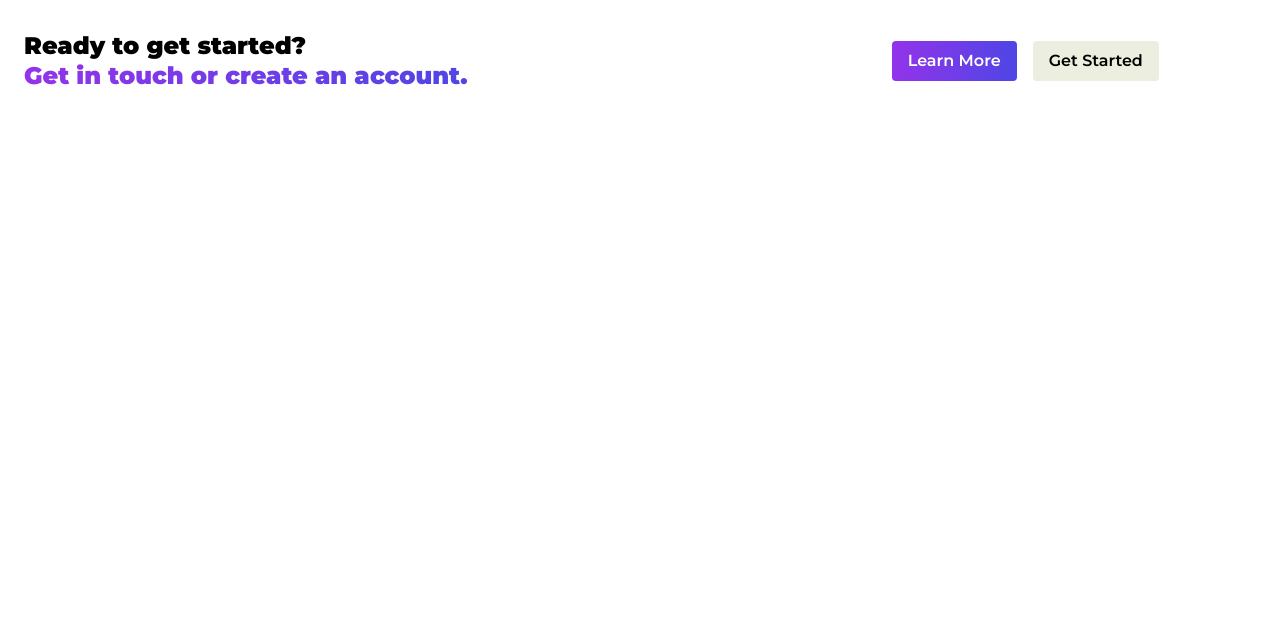
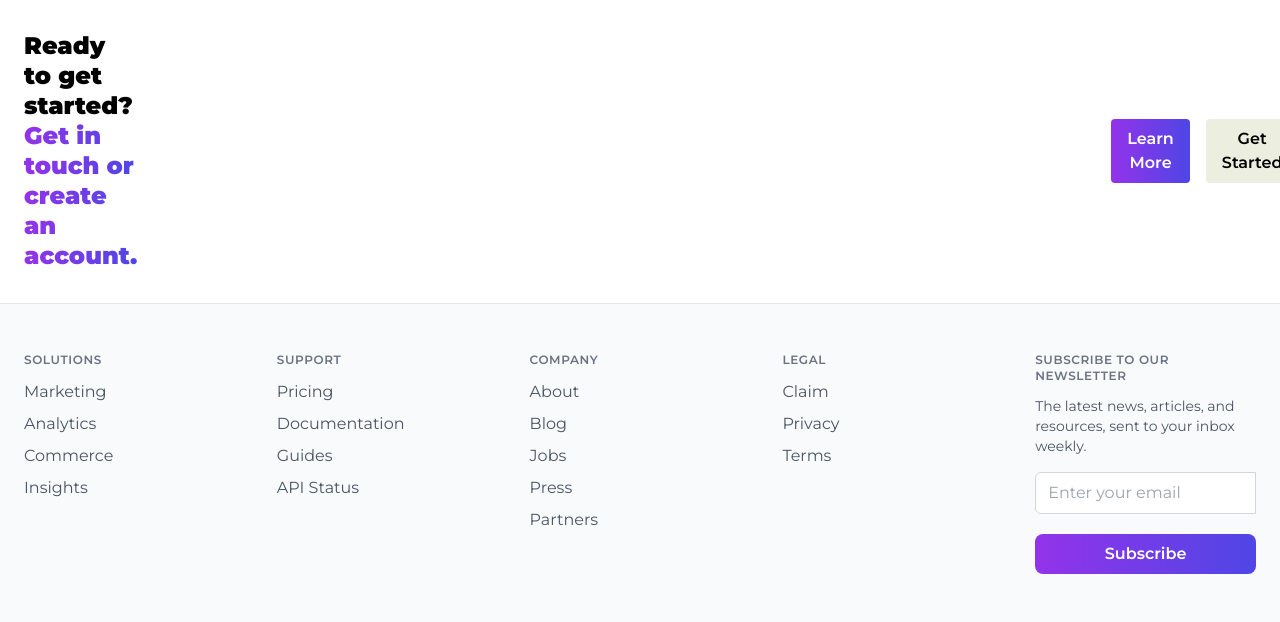
Before and after one commit to Nidula03/tailwind-Project, a plain HTML site: page index.html in a window 1280 px wide. Shown: the part 4078-4700 px from the top of the page. Before the commit the page ends 4201 px from the top, so only its background shows below. Drawn offline with nearby package versions, Linux system fonts and the light colour scheme.

Commit message:
Created the footer section

```diff
--- a/index.html
+++ b/index.html
@@ -294,7 +294,7 @@
     </div>
 
     <div class="flex gap-4">
-      <button class="ml-[400px] px-4 py-2 rounded font-semibold bg-gradient-to-r from-purple-600 to-indigo-600 text-white hover:from-purple-700 hover:to-indigo-700 transition-colors duration-300">
+      <button class="ml-[950px] px-4 py-2 rounded font-semibold bg-gradient-to-r from-purple-600 to-indigo-600 text-white hover:from-purple-700 hover:to-indigo-700 transition-colors duration-300">
         Learn More
       </button>
       <button class="px-4 py-2 rounded font-semibold bg-[#ECEEDF] text-black">
@@ -304,6 +304,68 @@
 
   </div>
 </section>
+
+
+
+    <!-- Footer -->
+
+    <footer class="px-6 py-12 bg-gray-50 border-t border-gray-200 ">
+        <div class="grid grid-cols-2 md:grid-cols-5 gap-8">
+
+            <div>
+                <h3 class="text-xs font-semibold text-gray-500 tracking-wider uppercase mb-3">SOLUTIONS</h3>
+                <ul class="space-y-2">
+                    <li class="text-gray-600 hover:text-gray-900"><a href="#">Marketing</a></li>
+                    <li class="text-gray-600 hover:text-gray-900"><a href="#">Analytics</a></li>
+                    <li class="text-gray-600 hover:text-gray-900"><a href="#">Commerce</a></li>
+                    <li class="text-gray-600 hover:text-gray-900"><a href="#">Insights</a></li>
+                </ul>
+            </div>
+
+            <div>
+                <h3 class="text-xs font-semibold text-gray-500 tracking-wider uppercase mb-3">SUPPORT</h3>
+                <ul class="space-y-2">
+                    <li class="text-gray-600 hover:text-gray-900"><a href="#">Pricing</a></li>
+                    <li class="text-gray-600 hover:text-gray-900"><a href="#">Documentation</a></li>
+                    <li class="text-gray-600 hover:text-gray-900"><a href="#">Guides</a></li>
+                    <li class="text-gray-600 hover:text-gray-900"><a href="#">API Status</a></li>
+                </ul>
+            </div>
+
+            <div>
+                <h3 class="text-xs font-semibold text-gray-500 tracking-wider uppercase mb-3">COMPANY</h3>
+                <ul class="space-y-2">
+                    <li class="text-gray-600 hover:text-gray-900"><a href="#">About</a></li>
+                    <li class="text-gray-600 hover:text-gray-900"><a href="#">Blog</a></li>
+                    <li class="text-gray-600 hover:text-gray-900"><a href="#">Jobs</a></li>
+                    <li class="text-gray-600 hover:text-gray-900"><a href="#">Press</a></li>
+                    <li class="text-gray-600 hover:text-gray-900"><a href="#">Partners</a></li>
+                </ul>
+            </div>
+
+            <div>
+                <h3 class="text-xs font-semibold text-gray-500 tracking-wider uppercase mb-3">LEGAL</h3>
+                <ul class="space-y-2">
+                    <li class="text-gray-600 hover:text-gray-900"><a href="#">Claim</a></li>
+                    <li class="text-gray-600 hover:text-gray-900"><a href="#">Privacy</a></li>
+                    <li class="text-gray-600 hover:text-gray-900"><a href="#">Terms</a></li>
+                </ul>
+            </div>
+
+            <div>
+                <h3 class="text-xs font-semibold text-gray-500 tracking-wider uppercase mb-3">Subscribe to our newsletter</h3>
+                <p class="text-sm text-gray-600 mb-4">The latest news, articles, and resources, sent to your inbox weekly.</p>
+            <form>
+                <input type="email" placeholder="Enter your email" class="w-full px-3 py-2 border border-gray-300 rounded-l-md focus:outline-none focus:ring-2 focus:ring-indigo-500">
+                <button type="submit" class="w-full px-3 py-2 mt-[20px] bg-gradient-to-r from-purple-600 to-indigo-600 text-white font-semibold rounded-lg hover:from-purple-700 hover:to-indigo-700 transition">Subscribe</button>
+            </form>
+            </div>
+
+        </div>
+    </footer>
+
+
+
 
 
 
```
